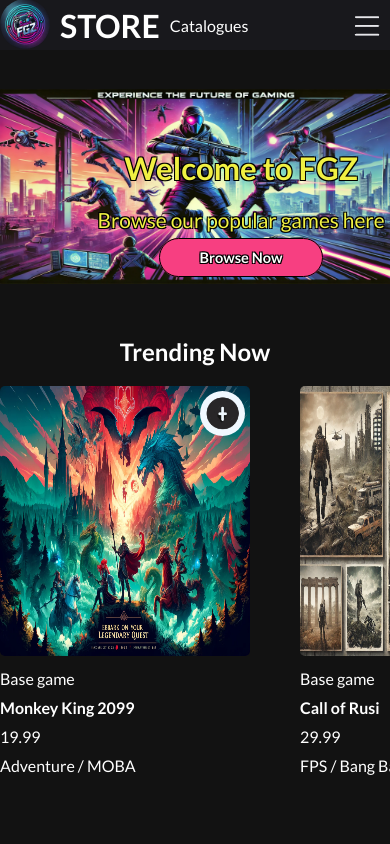
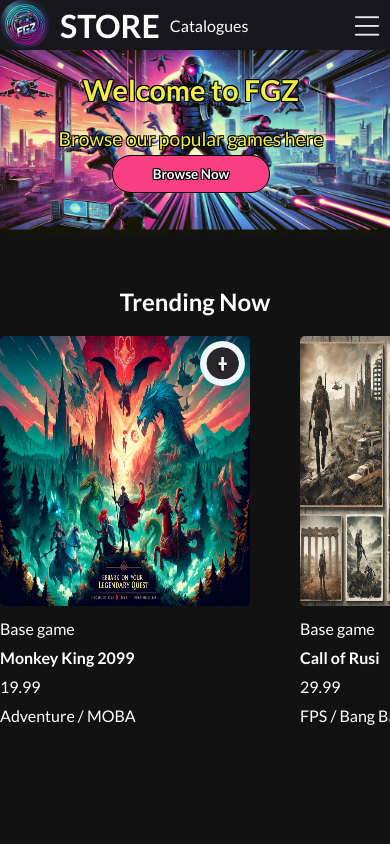
Before and after one commit to PhamHoaiTan/Single-Page, a React (Create React App) app in the folder web-game/: page / in a window 390 px wide. Shown: the top 844 px of the page. Built offline with nearby package versions, Linux system fonts and the light colour scheme.

Commit message:
commit more button

```diff
--- a/web-game/src/App.jsx
+++ b/web-game/src/App.jsx
@@ -22,7 +22,7 @@ function App() {
       {showMore ?<ShowMore setShowMore={setShowMore}/> : <></>}
       {showLogin ? <LoginPopup setShowLogin={setShowLogin} /> : <></>}
       <div className="App">
-        <Navbar setShowLogin={setShowLogin} setShowMore={setShowMore}  />
+        <Navbar setShowLogin={setShowLogin} setShowMore={setShowMore}  showMore={showMore} />
           <Routes>
             <Route path="/" element={<Home />} />
             <Route path="/catalogue" element={<Catalogue />} />
--- a/web-game/src/components/Header/Header.css
+++ b/web-game/src/components/Header/Header.css
@@ -44,9 +44,9 @@
         overflow: hidden;
     }
     .header .header-text{
-        top :25%;
-        left:25%;
-        font-size: 1.3em;
+        top :20%;
+        left:12%;
+        font-size: 2em;
         text-align: center;
         gap: 10px;
     }
@@ -58,3 +58,12 @@
         width: 100%;
     }
 }
+@media screen and (max-width:600px) {
+    .header .header-text{
+        top :12%;
+        left:15%;
+        font-size: 1.2em;
+        text-align: center;
+        gap: 10px;
+    }
+}
--- a/web-game/src/components/Navbar/Navbar.css
+++ b/web-game/src/components/Navbar/Navbar.css
@@ -78,7 +78,7 @@
     height: 50px;
     font-size: 16px;
     margin: 0;
-    position: static;
+    position: absolute;
    }
    .logo{
     width: 50px;
--- a/web-game/src/components/Navbar/Navbar.jsx
+++ b/web-game/src/components/Navbar/Navbar.jsx
@@ -3,7 +3,7 @@ import React, { useContext, useEffect, useState } from 'react';
 import './Navbar.css';
 import { assets } from '../../assets/assets';
 import { Link } from 'react-router-dom';
-function Navbar({setShowLogin,setShowMore}) {
+function Navbar({setShowLogin,setShowMore,showMore}) {
   return (
     <div className='navbar'>
     <div className="nav-left">
@@ -14,7 +14,8 @@ function Navbar({setShowLogin,setShowMore}) {
       {/* <img src={assets.search_icon} alt="" className='search-button' /> */}
     </div>
     <div className='nav-right'>
-      <img src={assets.more} alt=""  className='more' onClick={()=>setShowMore(true)}/>
+           {!showMore ? <img src={assets.more} alt=""  className='more' onClick={()=>setShowMore(true)}/>
+  :<img src={assets.cross_icon} alt=""  onClick={()=>setShowMore(false)}/>}
       <div className="cart-dot" id='cart-dot'>
       <Link  to="/cart"><img src={assets.cart} alt="" className='cart'/></Link>
       <img src={assets.dot} alt="" className='dot-img' id='dot-img'  />
--- /dev/null
+++ b/web-game/src/components/ShowMore/ShowMore.css
@@ -0,0 +1,13 @@
+.ShowMore{
+    width: 100%;
+    height: 100%;
+    position: absolute;
+    background-color: black;
+    z-index: 1000;
+    display: flex;
+    justify-content: space-between;
+}
+.ShowMore img{
+    width: 20px;
+    height: 20px;
+}
--- a/web-game/src/components/ShowMore/ShowMore.jsx
+++ b/web-game/src/components/ShowMore/ShowMore.jsx
@@ -1,6 +1,7 @@
 import React from 'react'
-
-const ShowMore = () => {
+import { assets } from '../../assets/assets'
+import './ShowMore.css'
+const ShowMore = ({setShowMore}) => {
   return (
     <div className='ShowMore'>
         Hello There
```
